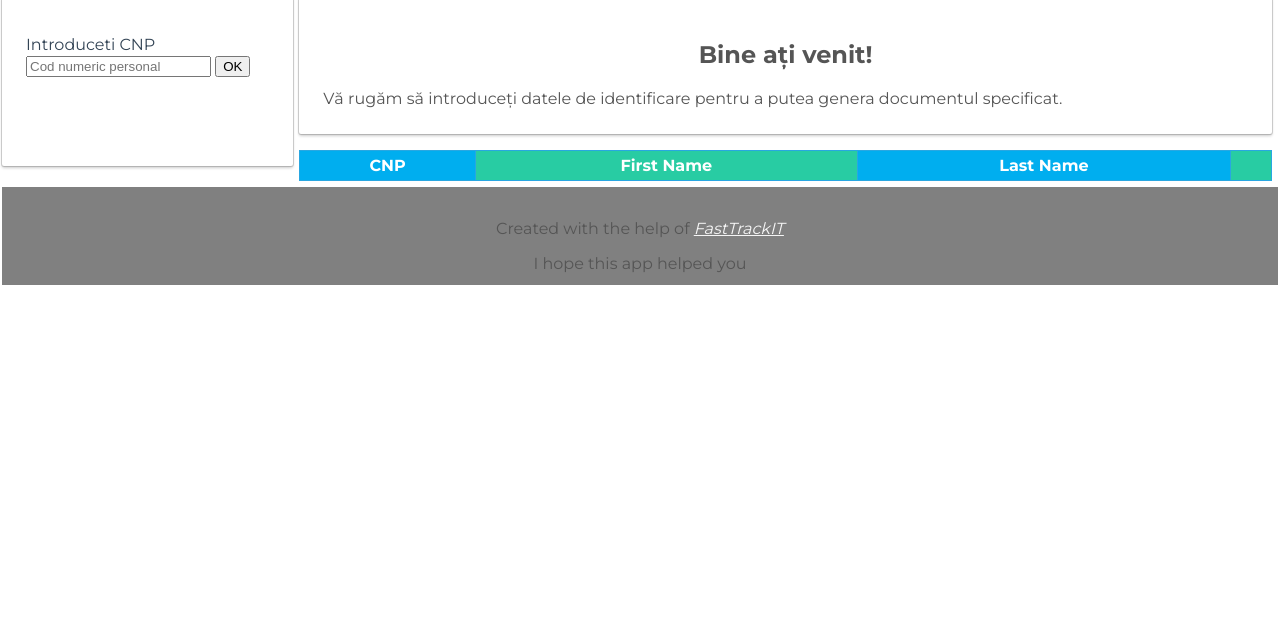
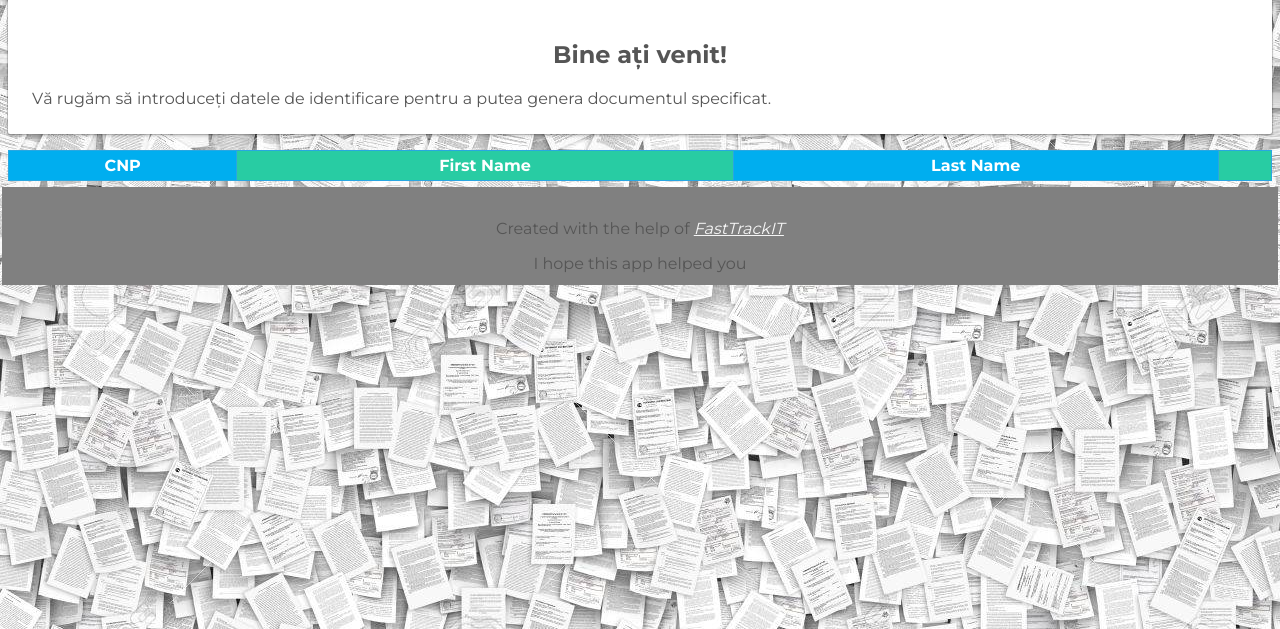
Before and after one commit to CristiCozma/docsgenerator, a plain HTML site: page index.html in a window 1280 px wide. Shown: the part 171-800 px from the top of the page. Drawn offline with Linux system fonts and the light colour scheme.

Commit message:
Remove CNP Input from Homepage and background img

```diff
--- a/index.html
+++ b/index.html
@@ -27,44 +27,14 @@
         </ul>
     </div>
     <section id="content">
-        <div id="side-menu">
-            <div id="persoana">
-                <p>Introduceti CNP</p>
-                <input max="13" type="number" name="codNumeric" id="search" placeholder="Cod numeric personal">
-                <button id="submit-button">OK</button>
-            </div>
-            <!--
-            <div id="vehicul">
-                <p>Introduceti VIN</p>
-                <input maxlength="17" type="text" name="serieSasiu" id="vin" placeholder="serie sasiu">
-                <button>OK</button>
-            </div>
-            -->
-        </div>
+
         <div id="main">
             <div id="home" class="page">
                 <h2>Bine ați venit! </h2>
                 <p>Vă rugăm să introduceți datele de identificare pentru a putea genera
                     documentul specificat.</p>
             </div>
-            <!--
-            <div id="home" class="page">
-                <h2><a href="#">Formular 1.pdf</a></h2>
 
-            </div>
-            <div id="home" class="page">
-                <h2><a href="#">Formular 2.pdf</a></h2>
-            </div>
-            <div id="home" class="page">
-                <h2><a href="#">Formular 3.pdf</a></h2>
-            </div>
-            <div id="home" class="page">
-                <h2><a href="#">Formular 4.pdf</a></h2>
-            </div>
-            <div id="home" class="page">
-                <h2><a href="#">Formular 5.pdf</a></h2>
-            </div>
-            -->
             <table id="list">
 
                 <thead>
@@ -91,4 +61,5 @@
 
     <script src="functions.js"></script>
 </body>
+
 </html>
--- a/style.css
+++ b/style.css
@@ -1,6 +1,7 @@
 @import url(https://fonts.googleapis.com/css?family=Montserrat:400,700);
 
 body {
+  background-image: url('background-homePage.jpeg');
   color: #555;
   margin: 2px;
   font-family: "Montserrat", sans-serif;
```
Also changed, not shown: first.html (+2 -18 lines), background-homePage.jpeg (added), 1 other file.
